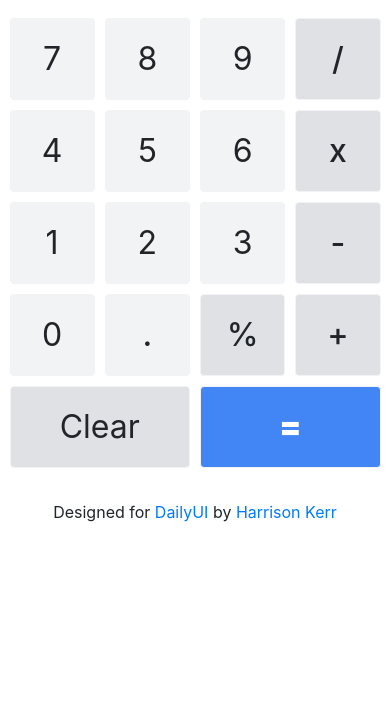
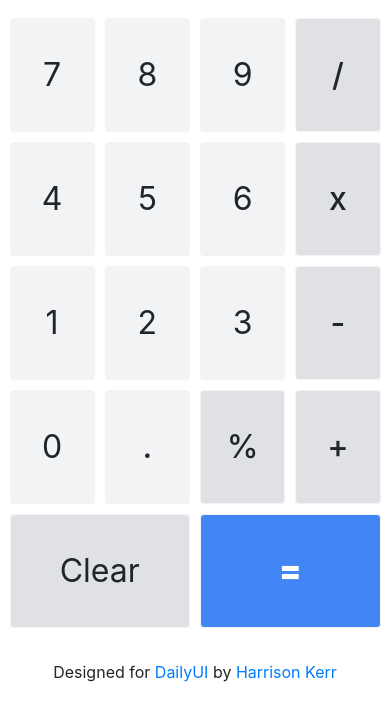
Before and after one commit to hwkerr/calculator, a plain HTML site: page index.html in a window 390 px wide. Shown: the part 67-788 px from the top of the page. Drawn offline with nearby package versions, Linux system fonts and the light colour scheme.

Commit message:
Refactoring and increased mobile-friendliness

```diff
--- a/css/styles.css
+++ b/css/styles.css
@@ -14,10 +14,6 @@ footer {
 
 .display {
   text-align: right;
-}
-
-.secondary-display, .oper-display {
-  color: #ccc;
 }
 
 .button-set {
@@ -47,3 +43,10 @@ footer {
   background-color: #4285f4;
   font-weight: 900;
 }
+
+@media (max-width: 1200px) {
+  .button-set button {
+    padding-top: 2rem;
+    padding-bottom: 2rem;
+  }
+}
```
